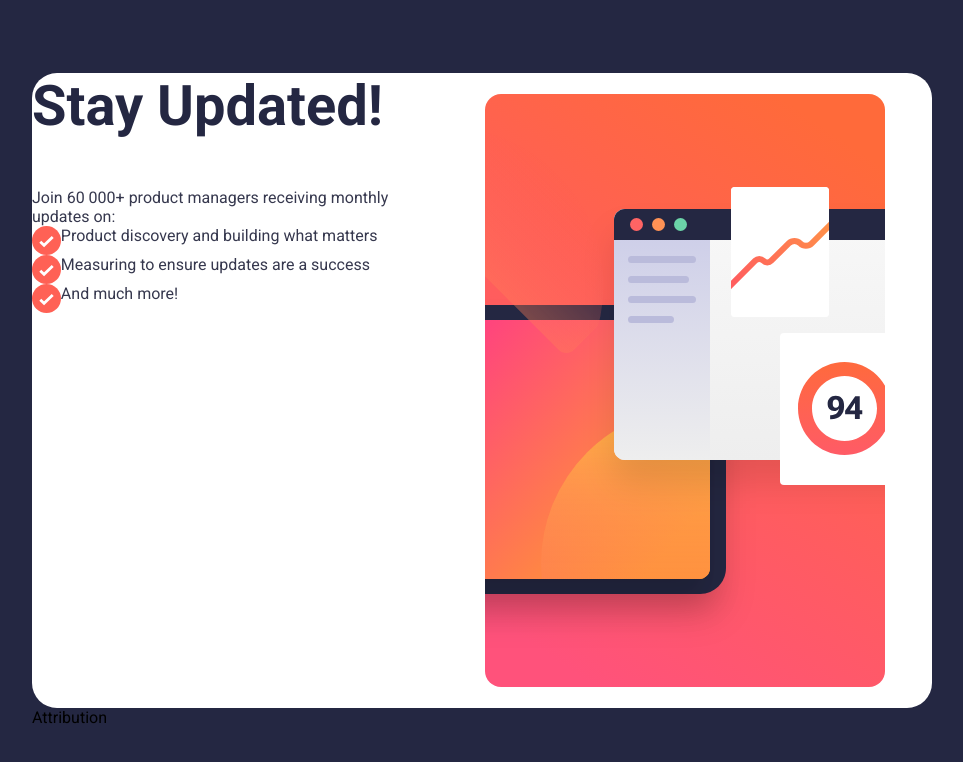
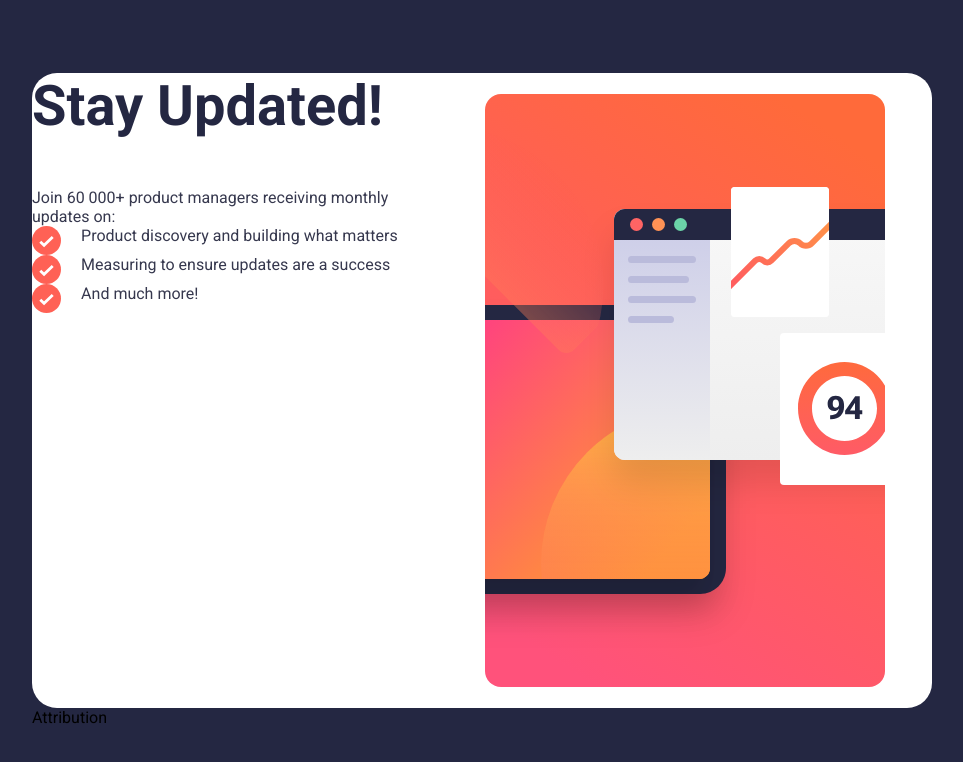
Before and after one commit to zembezn/newsletter-sign-up, a React (Create React App) app: page / in a window 1280 px wide. Shown: the top 762 px of the page, without its empty margins (158-1121 px from the left). Built offline with nearby package versions, Linux system fonts and the light colour scheme.

Commit message:
Revised img tag

```diff
--- a/src/Components/Card.js
+++ b/src/Components/Card.js
@@ -1,5 +1,5 @@
 import React from 'react'
-import { StyledCard, SignUp, ImageContainer, Header, Body, Input, List } from './Styled/Card.Styled'
+import { StyledCard, SignUp, ImageContainer, Header, Body, Input, List, Image, Icon } from './Styled/Card.Styled'
 
 const Card = () => {
   return (
@@ -9,22 +9,22 @@ const Card = () => {
         <Header>Stay Updated!</Header>
         <Body>Join 60 000+ product managers receiving monthly updates on:
         <List>
-          <img src='./images/icon-list.svg' alt='icon' />
+          <Icon src='./images/icon-list.svg' alt='icon' />
           <p>Product discovery and building what matters</p>
         </List>
         <List>
-          <img src='./images/icon-list.svg' alt='icon' />
+          <Icon src='./images/icon-list.svg' alt='icon' />
           <p>Measuring to ensure updates are a success</p>
         </List>
         <List>
-          <img src='./images/icon-list.svg' alt='icon' />
+          <Icon src='./images/icon-list.svg' alt='icon' />
           <p>And much more!</p>
         </List>
         </Body>
         <Input></Input>
       </SignUp>
       <ImageContainer>
-        <img src='./images/illustration-sign-up-desktop.svg' alt='content psoter' />
+        <Image src='./images/illustration-sign-up-desktop.svg' alt='content psoter' />
       </ImageContainer>
     </StyledCard>
     </>
--- a/src/Components/Styled/Card.Styled.js
+++ b/src/Components/Styled/Card.Styled.js
@@ -26,6 +26,10 @@ align-items: center;
 border-top-right-radius: 25px;
 border-bottom-right-radius: 25px;
 `
+export const Image = styled.img`
+max-width: 100%;
+display: flex;
+`
 export const Header = styled.h1`
 width: 100%;
 height: 20%;
@@ -41,6 +45,10 @@ display: flex;
 flex-direction: column;
 margin: 0 auto;
 `
+export const Icon = styled.img`
+max-width: 100%;
+padding-right: 5%;
+`
 export const List = styled.p`
 width: 100%;
 height: 10%;
--- a/src/Components/Styled/GlobalStyles.js
+++ b/src/Components/Styled/GlobalStyles.js
@@ -19,11 +19,6 @@ body {
     font-size: 16px;
 }
 
-img {
-    max-width: 100%;
-
-}
-
 `
 
 export default GlobalStyles
```
